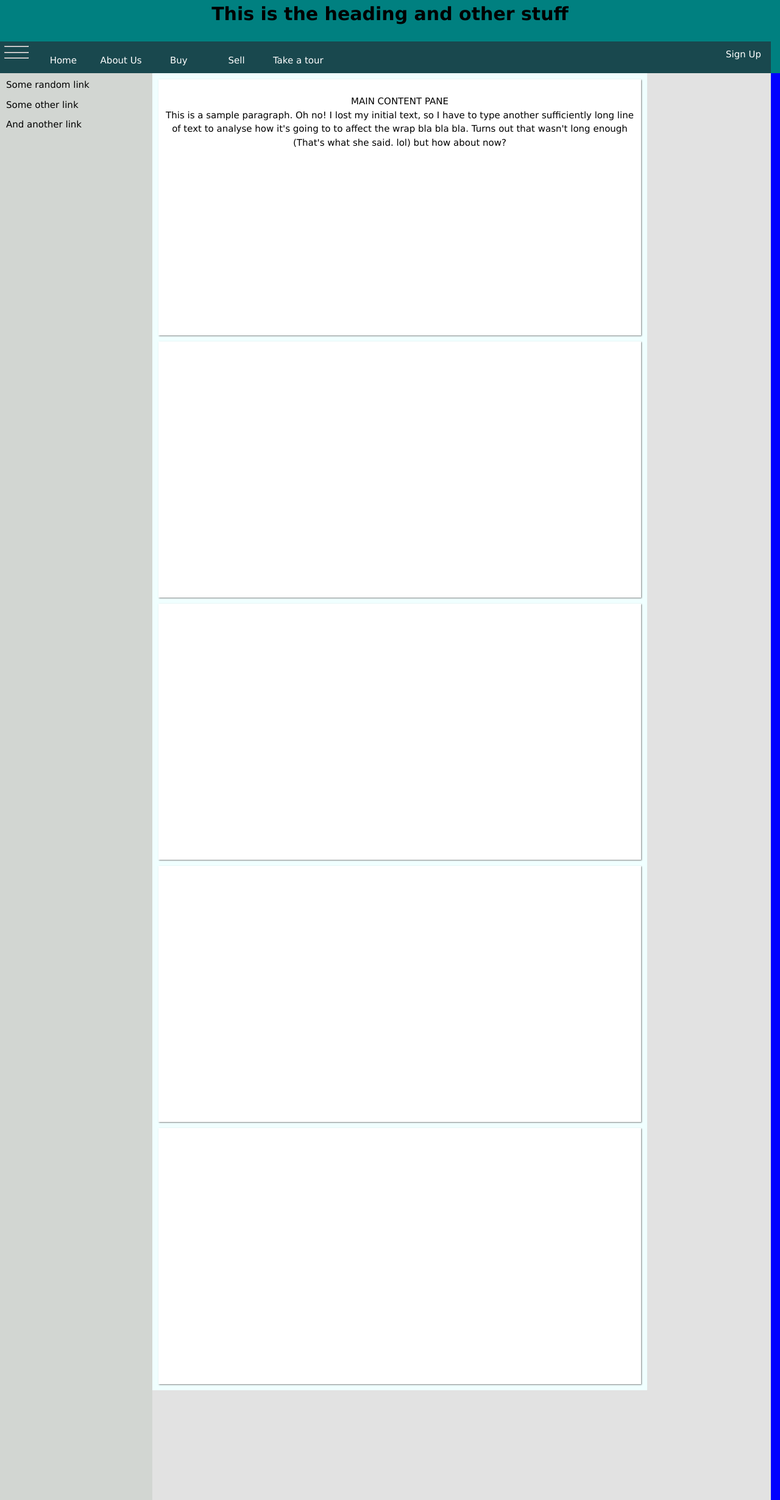
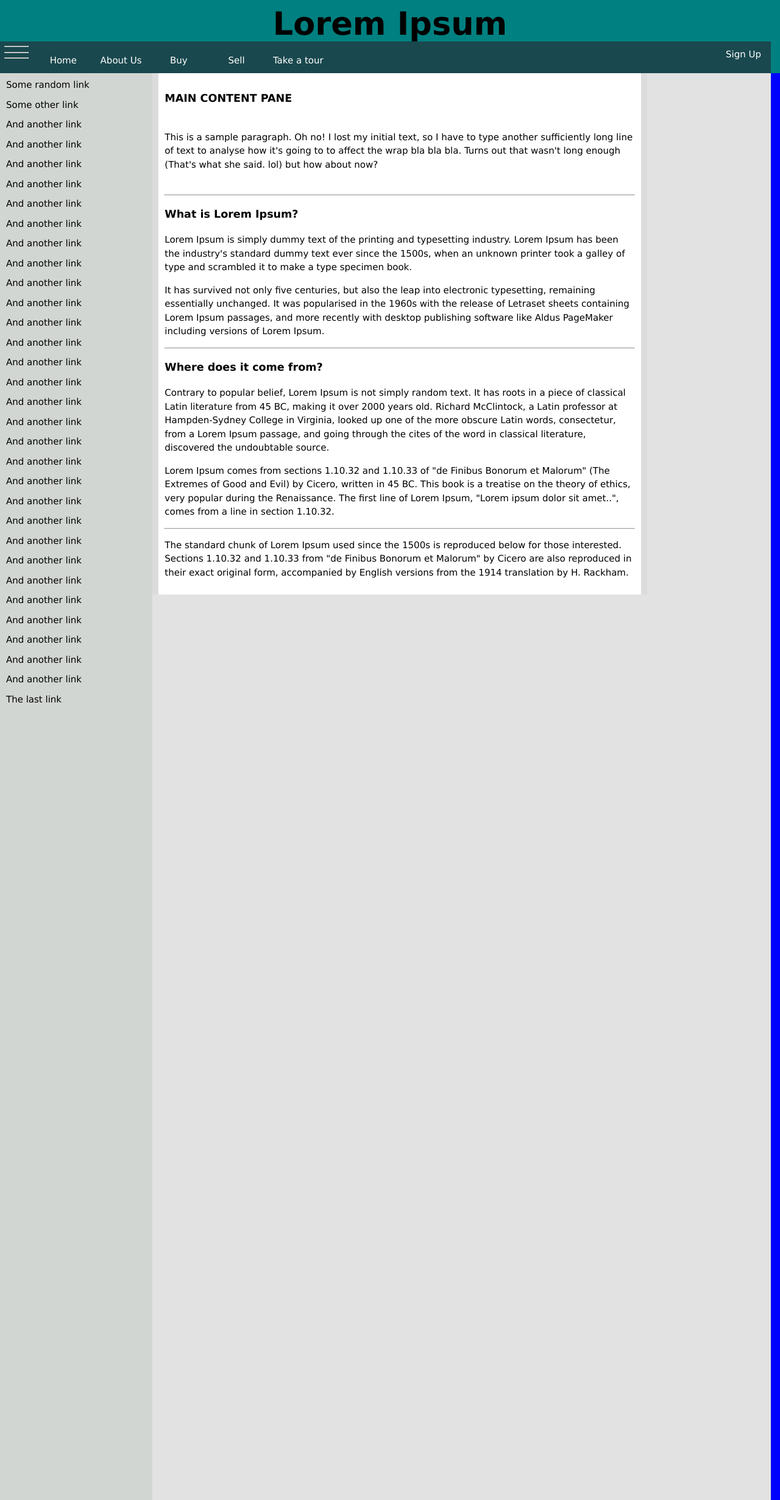
Before and after one commit to Aman40/webdev, a PHP site: page /sample1.html in a window 1280 px wide. Shown: the whole page at 61% size. Run offline with PHP 8.4, Linux system fonts and the light colour scheme.

Commit message:
Just added content. Otherwise, not any different from previous commit

```diff
--- a/CSStyle.css
+++ b/CSStyle.css
@@ -41,6 +41,10 @@ body {
 	display: block;
 	box-sizing: inherit;
 }
+.headdiv h1 {
+  text-align: center;
+  font-size: 3.5em;
+}
 .navpane, .floating-navpane {
 	z-index: 1;
 	width: 250px;
@@ -68,7 +72,7 @@ body {
 .navpanescroll { /*The one that's fixed from the top when we scroll*/
 	z-index: 1;
 	width: 250px;
-	height: 100%;
+	height: 972px;
 	display: block;
 	position: fixed;
 	left: 0px;
@@ -112,7 +116,7 @@ body {
  float: left;
  margin: 0px;
  padding: 0px;
- background-color: azure;
+ background-color: gainsboro;
  box-sizing: border-box;
 }
 .sidepane {
@@ -166,11 +170,10 @@ body {
 }
 .content {/*Styling for content cards*/
 	width: 95%;
-	height: 400px;
-	margin: 10px auto;
+	min-height: 800px;
+	margin: 0px auto;
 	padding: 10px;
 	background-color: white;
-	box-shadow: 1px 1px 2px gray;
 }
 #reveal-navpane {
 	display: inline-block;
--- a/sample1.html
+++ b/sample1.html
@@ -9,7 +9,7 @@
 	<div class="maindiv">
 		<div class="headdiv">
 			<h1 style="margin: 0px; text-align:center">
-			This is the heading and other stuff
+			Lorem Ipsum
 			</h1>
 
 			<div class="hornavbar" id="hornavbarid"> <!-- The Horizontal Navigation bar-->
@@ -31,6 +31,35 @@
 			<a href="#">Some random link</a>
 			<a href="#">Some other link</a>
 			<a href="#">And another link</a>
+			<a href="#">And another link</a>
+			<a href="#">And another link</a>
+			<a href="#">And another link</a>
+			<a href="#">And another link</a>
+			<a href="#">And another link</a>
+			<a href="#">And another link</a>
+			<a href="#">And another link</a>
+			<a href="#">And another link</a>
+			<a href="#">And another link</a>
+			<a href="#">And another link</a>
+			<a href="#">And another link</a>
+			<a href="#">And another link</a>
+			<a href="#">And another link</a>
+			<a href="#">And another link</a>
+			<a href="#">And another link</a>
+			<a href="#">And another link</a>
+			<a href="#">And another link</a>
+			<a href="#">And another link</a>
+			<a href="#">And another link</a>
+			<a href="#">And another link</a>
+			<a href="#">And another link</a>
+			<a href="#">And another link</a>
+			<a href="#">And another link</a>
+			<a href="#">And another link</a>
+			<a href="#">And another link</a>
+			<a href="#">And another link</a>
+			<a href="#">And another link</a>
+			<a href="#">And another link</a>
+			<a href="#">The last link</a>
 		</div>
 
 		<div class="maincontentpane floatmenu">
@@ -47,22 +76,54 @@
 				and shadowed card-like div containers-->
 					<div class="content">
 						<p style="text-align: center">
-						MAIN CONTENT PANE<br>
+						<h3>MAIN CONTENT PANE</h3><br>
 						This is a sample paragraph. Oh no! I lost my initial text, so I have to
 						type another sufficiently long line of text to analyse how it's going to
 						to affect the wrap bla bla bla. Turns out that wasn't long enough (That's
 						 what she said. lol) but how about now?
+						 <br>
+						 <br>
+						 </p>
+						 <hr>
+						 <p>
+						 <h3>What is Lorem Ipsum?</h3>
+							Lorem Ipsum is simply dummy text of the printing and typesetting industry.
+							Lorem Ipsum has been the industry's standard dummy text ever since the 1500s,
+							when an unknown printer took a galley of type and scrambled it to make a type
+							specimen book.
+							<p>
+							It has survived not only five centuries, but also the leap into
+							electronic typesetting, remaining essentially unchanged. It was popularised in
+							the 1960s with the release of Letraset sheets containing Lorem Ipsum passages,
+							and more recently with desktop publishing software like Aldus PageMaker
+							including versions of Lorem Ipsum.
+							</p>
+							<hr>
+						</p>
+						<p>
+						<h3>Where does it come from?</h3>
+						Contrary to popular belief, Lorem Ipsum is not simply random text.
+						It has roots in a piece of classical Latin literature from 45 BC,
+						making it over 2000 years old. Richard McClintock, a Latin professor
+						at Hampden-Sydney College in Virginia, looked up one of the more obscure
+						Latin words, consectetur, from a Lorem Ipsum passage, and going through
+						the cites of the word in classical literature, discovered the undoubtable
+						source.
+						</p>
+						<p>
+						Lorem Ipsum comes from sections 1.10.32 and 1.10.33 of "de Finibus
+						 Bonorum et Malorum" (The Extremes of Good and Evil) by Cicero, written in
+							45 BC. This book is a treatise on the theory of ethics, very popular during
+							 the Renaissance. The first line of Lorem Ipsum, "Lorem ipsum dolor sit amet..", comes from a line in section 1.10.32.
+						<hr>
 						</p>
 						<p id="debug"><!--Just for debugging-->
+						The standard chunk of Lorem Ipsum used since the 1500s is reproduced
+						 below for those interested. Sections 1.10.32 and 1.10.33
+						  from "de Finibus Bonorum et Malorum" by Cicero are also reproduced
+						   in their exact original form, accompanied by English versions from
+						    the 1914 translation by H. Rackham.
 						</p>
-					</div>
-					<div class="content">
-					</div>
-					<div class="content">
-					</div>
-					<div class="content">
-					</div>
-					<div class="content">
 					</div>
 				</div>
 
```
